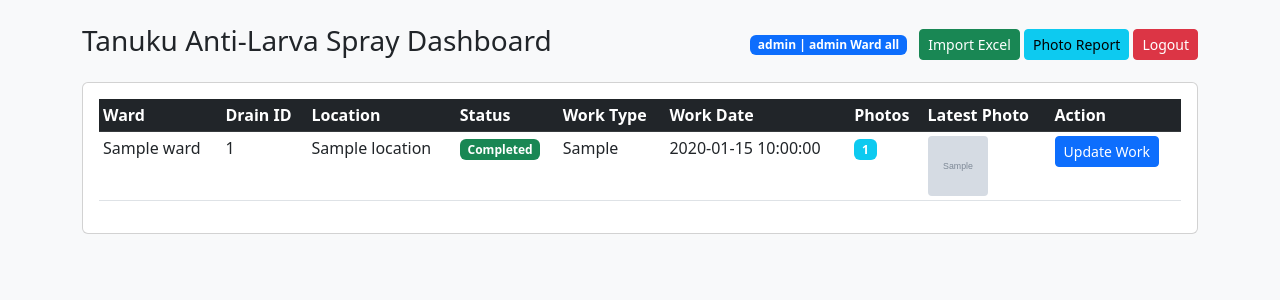
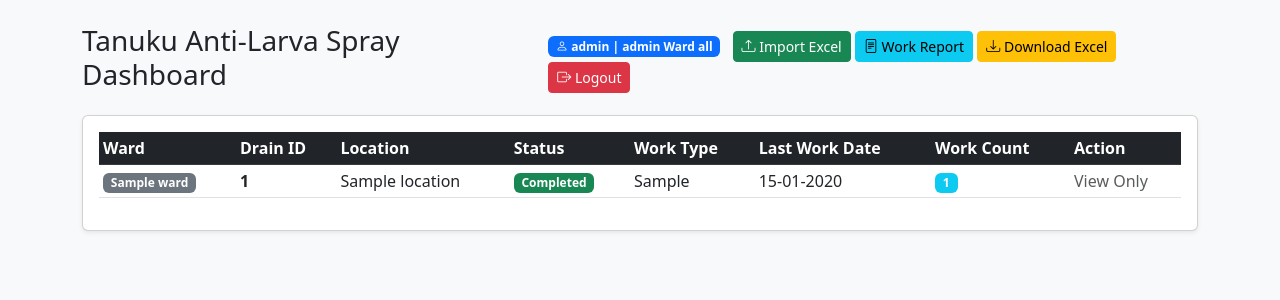
Before and after one commit to madan1994-ui/wards_drains, a Flask app: page /dashboard in a window 1280 px wide. Shown: the top 300 px of the page. Run offline with Flask 3, Linux system fonts and the light colour scheme; a user stored in the database is signed in; grey boxes marked "Sample" are stand-in pictures; a database or web service that is not in the repository returns one stand-in record (values such as "Sample title"); some libraries are stand-ins or nearby versions.

Commit message:
Update dashboard.html

```diff
--- a/templates/dashboard.html
+++ b/templates/dashboard.html
@@ -3,21 +3,22 @@
 <head>
     <title>Tanuku Drains Dashboard</title>
     <link href="https://cdn.jsdelivr.net/npm/bootstrap@5.3.0/dist/css/bootstrap.min.css" rel="stylesheet">
-    <style>
-        .photo-thumb { width: 60px; height: 60px; object-fit: cover; border-radius: 4px; }
-    </style>
+    <link rel="stylesheet" href="https://cdn.jsdelivr.net/npm/bootstrap-icons@1.11.0/font/bootstrap-icons.css">
 </head>
 <body class="bg-light">
 <div class="container mt-4">
     <div class="d-flex justify-content-between align-items-center mb-3">
         <h3>Tanuku Anti-Larva Spray Dashboard</h3>
         <div>
-            <span class="badge bg-primary me-2">{{ session.username }} | {{ session.role }} {% if session.ward %}Ward {{ session.ward }}{% endif %}</span>
+            <span class="badge bg-primary me-2">
+                <i class="bi bi-person"></i> {{ session.username }} | {{ session.role }} {% if session.ward %}Ward {{ session.ward }}{% endif %}
+            </span>
             {% if session.role == 'admin' %}
-            <a href="/import_excel" class="btn btn-success btn-sm">Import Excel</a>
+            <a href="/import_excel" class="btn btn-success btn-sm"><i class="bi bi-upload"></i> Import Excel</a>
+            <a href="/work_report" class="btn btn-info btn-sm"><i class="bi bi-file-text"></i> Work Report</a>
+            <a href="/download_excel" class="btn btn-warning btn-sm"><i class="bi bi-download"></i> Download Excel</a>
             {% endif %}
-            <a href="/photo_report" class="btn btn-info btn-sm">Photo Report</a>
-            <a href="/logout" class="btn btn-danger btn-sm">Logout</a>
+            <a href="/logout" class="btn btn-danger btn-sm"><i class="bi bi-box-arrow-right"></i> Logout</a>
         </div>
     </div>
 
@@ -31,7 +32,7 @@
       {% endif %}
     {% endwith %}
 
-    <div class="card">
+    <div class="card shadow-sm">
         <div class="card-body">
             <table class="table table-hover table-sm">
                 <thead class="table-dark">
@@ -41,42 +42,52 @@
                         <th>Location</th>
                         <th>Status</th>
                         <th>Work Type</th>
-                        <th>Work Date</th>
-                        <th>Photos</th>
-                        <th>Latest Photo</th>
+                        <th>Last Work Date</th>
+                        <th>Work Count</th>
                         <th>Action</th>
                     </tr>
                 </thead>
                 <tbody>
                 {% for drain in drains %}
                     <tr>
-                        <td>{{ drain.ward }}</td>
-                        <td>{{ drain.drain_id }}</td>
+                        <td><span class="badge bg-secondary">{{ drain.ward }}</span></td>
+                        <td><strong>{{ drain.drain_id }}</strong></td>
                         <td>{{ drain.location }}</td>
                         <td>
-                            <span class="badge {% if drain.status == 'Completed' %}bg-success{% elif drain.status == 'In Progress' %}bg-warning{% else %}bg-secondary{% endif %}">
+                            <span class="badge {% if drain.status == 'Completed' %}bg-success{% elif drain.status == 'In Progress' %}bg-warning text-dark{% else %}bg-secondary{% endif %}">
                                 {{ drain.status }}
                             </span>
                         </td>
                         <td>{{ drain.work_type or '-' }}</td>
-                        <td>{{ drain.work_date or '-' }}</td>
-                        <td><span class="badge bg-info">{{ drain.photo_count }}</span></td>
                         <td>
-                            {% if drain.latest_photo %}
-                                <img src="{{ drain.latest_photo }}" class="photo-thumb" alt="latest">
+                            {% if drain.last_work_date %}
+                                {{ drain.last_work_date.strftime('%d-%m-%Y') }}
                             {% else %}
-                                <span class="text-muted">No photo</span>
+                                -
                             {% endif %}
                         </td>
+                        <td><span class="badge bg-info">{{ drain.work_count }}</span></td>
                         <td>
-                            <a href="/upload_work/{{ drain.id }}" class="btn btn-primary btn-sm">Update Work</a>
+                            {% if session.role != 'admin' %}
+                            <a href="/upload_work/{{ drain.id }}" class="btn btn-primary btn-sm">
+                                <i class="bi bi-camera"></i> Upload Work
+                            </a>
+                            {% else %}
+                            <span class="text-muted">View Only</span>
+                            {% endif %}
                         </td>
                     </tr>
                 {% endfor %}
                 </tbody>
             </table>
             {% if not drains %}
-            <p class="text-center text-muted">No drains found. {% if session.role == 'admin' %}Import Excel to add drains.{% endif %}</p>
+            <p class="text-center text-muted py-4">
+                {% if session.role == 'admin' %}
+                No drains found. Click "Import Excel" to add drain master data.
+                {% else %}
+                No drains assigned to Ward {{ session.ward }} yet. Contact admin.
+                {% endif %}
+            </p>
             {% endif %}
         </div>
     </div>
```
